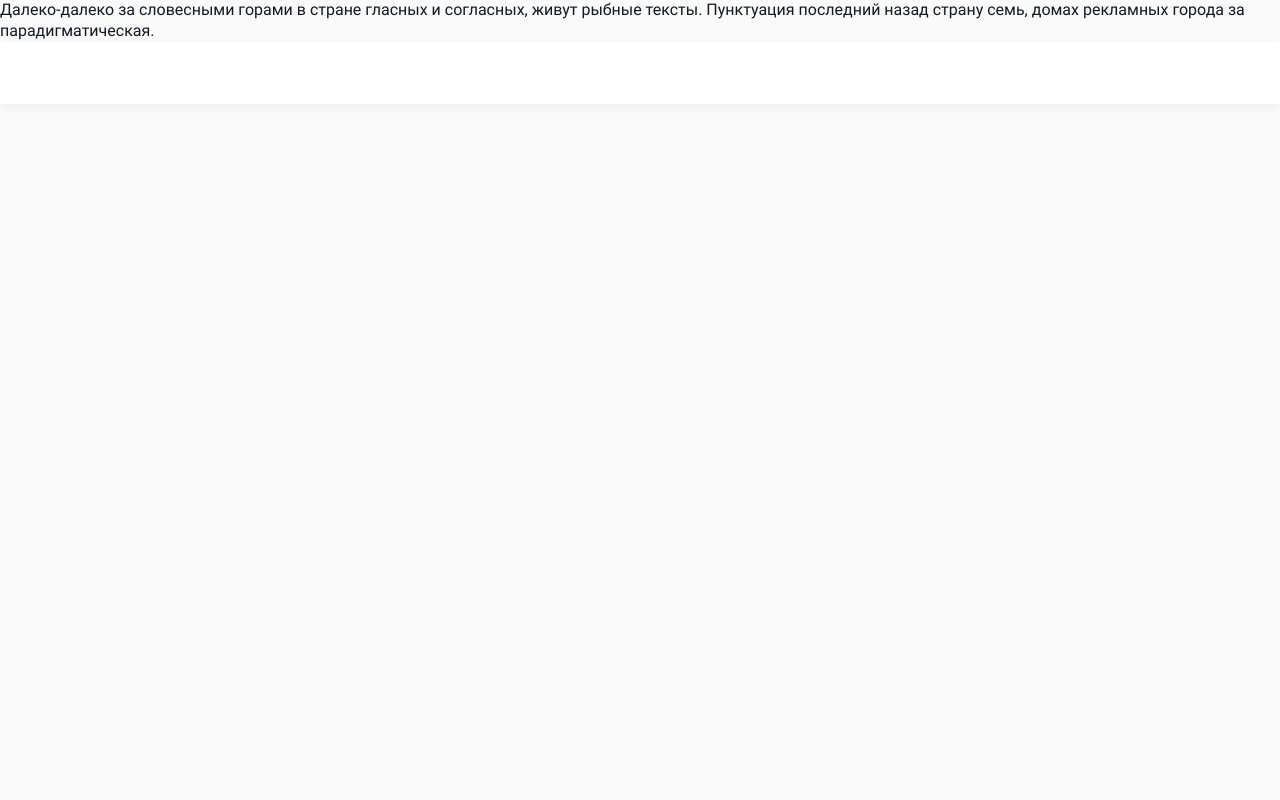
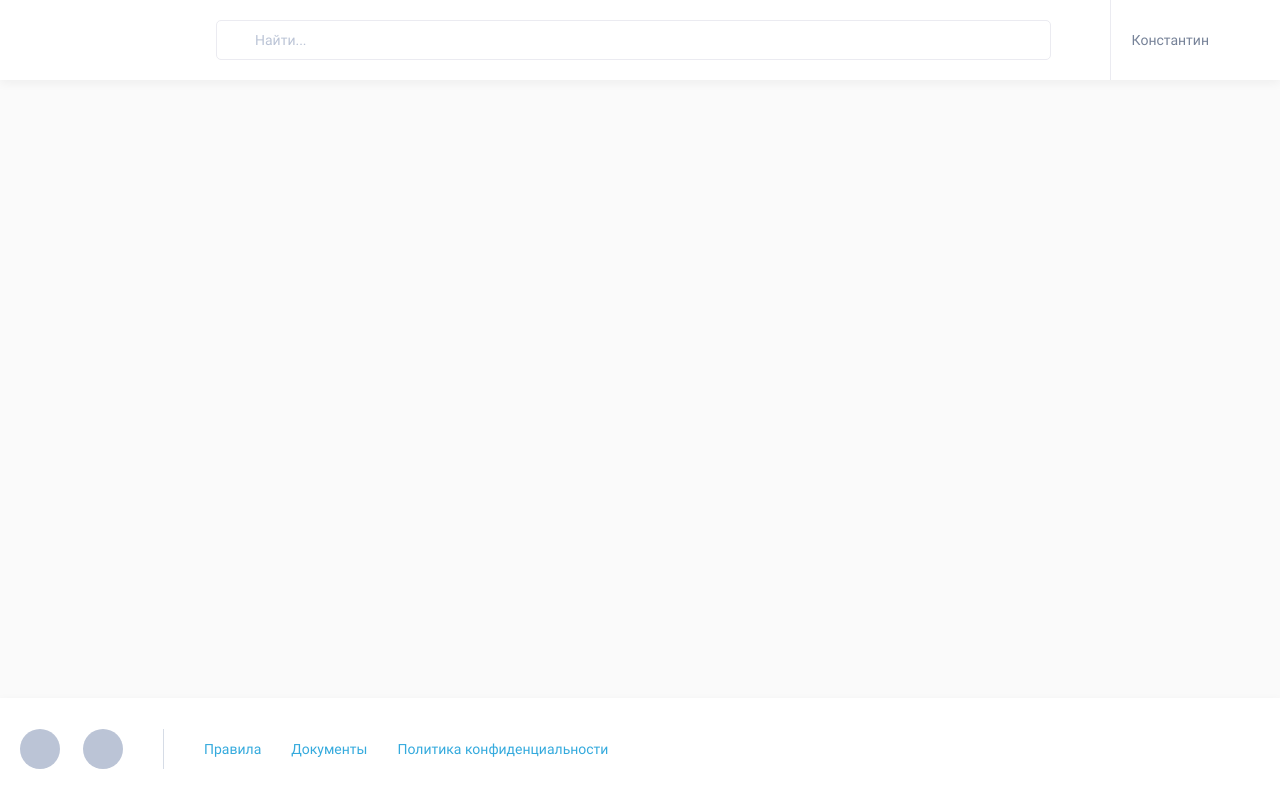
Before and after one commit to NikolayMishaev/grade, a website built with webpack: page index.html in a window 1280 px wide. Built offline with nearby package versions, Linux system fonts and the light colour scheme; files whose address does not match are found by name; a web font is replaced by a local one.

Commit message:
192631 / Защита 1-ой Итерации грейда - Добавлены компоненты Header и Footer на страницу index.html

```diff
--- a/index.html
+++ b/index.html
@@ -8,9 +8,89 @@
     <link rel="stylesheet" href="./public/css/style.css" />
     <script defer src="./public/js/script.js"></script>
   </head>
-  <body class="body">
-    <header class="header"></header>
-    <main class="main">Далеко-далеко за словесными горами в стране гласных и согласных, живут рыбные тексты. Пунктуация последний назад страну семь, домах рекламных города за парадигматическая.</main>
-    <footer class="footer"></footer>
+  <body class="page">
+    <header class="page__header header">
+        <div class="content">
+            <div class="header__content">
+                <div class="header__column header__column--logo">
+                    <a href="#" class="header__link">
+                        <svg class="icon icon--logo">
+                            <use xlink:href="public/images/icons/sprite.svg#icon-logo"></use>
+                        </svg>
+                    </a>
+                </div>
+                <div class="header__column header__column--profile">
+                    <a class="header__profile profile" href="#">
+                        <svg class="profile__mobile icon icon--profile">
+                            <use xlink:href="public/images/icons/sprite.svg#icon-profile"></use>
+                        </svg>
+                        <span class="profile__name">Константин</span>
+                        <div class="profile__avatar"></div>
+                    </a>
+                </div>
+                <div class="header__column header__column--search">
+                    <form action="POST" class="form">
+                        <div class="form__search">
+                            <label class="form__label">
+                                <button type="submit" class="form__submit form__submit--search">
+                                    <svg class="icon icon--loupe">
+                                        <use xlink:href="public/images/icons/sprite.svg#icon-loupe"></use>
+                                    </svg>
+                                </button>
+                            </label>
+                            <label class="form__label form__label--input">
+                                <input type="text" class="form__input" placeholder="Найти...">
+                            </label>
+                        </div>
+                    </form>
+                </div>
+            </div>
+        </div>
+    </header>
+    <div class="page__content content"></div>
+    <footer class="page__footer footer">
+        <div class="content">
+            <div class="footer__content">
+                <div class="footer__column social">
+                    <ul class="social__list">
+                        <li class="social__item">
+                            <a href="#" class="footer__social-link">
+                                <svg class="icon icon--youtube">
+                                    <use xlink:href="public/images/icons/sprite.svg#icon-youtube"></use>
+                                </svg>
+                            </a>
+                        </li>
+                        <li class="social__item">
+                            <a href="#" class="footer__social-link">
+                                <svg class="icon icon--instagram">
+                                    <use xlink:href="public/images/icons/sprite.svg#icon-instagram"></use>
+                                </svg>
+                            </a>
+                        </li>
+                    </ul>
+                </div>
+                <div class="footer__column footer__column--links">
+                    <ul class="footer__list">
+                        <li class="footer__item">
+                            <a href="#" class="footer__link">Правила</a>
+                        </li>
+                        <li class="footer__item">
+                            <a href="#" class="footer__link">Документы</a>
+                        </li>
+                        <li class="footer__item">
+                            <a href="#" class="footer__link">Политика конфиденциальности</a>
+                        </li>
+                    </ul>
+                </div>
+                <div class="footer__column footer__column--logo">
+                    <a href="#" class="footer__logo-link">
+                        <svg class="icon icon--logo-small">
+                            <use xlink:href="public/images/icons/sprite.svg#icon-logo-small"></use>
+                        </svg>
+                    </a>
+                </div>
+            </div>
+        </div>
+    </footer>
   </body>
 </html>
```
